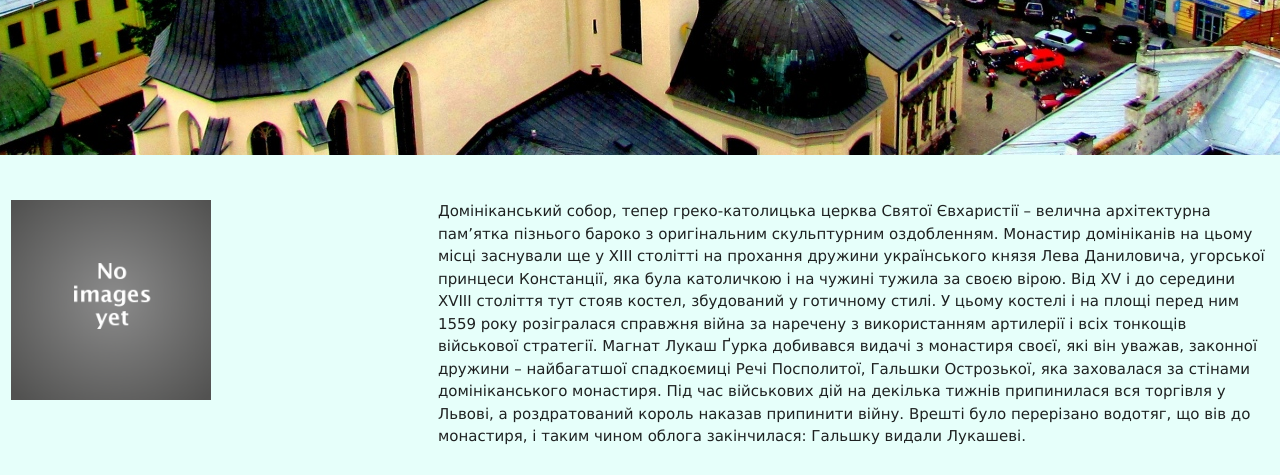
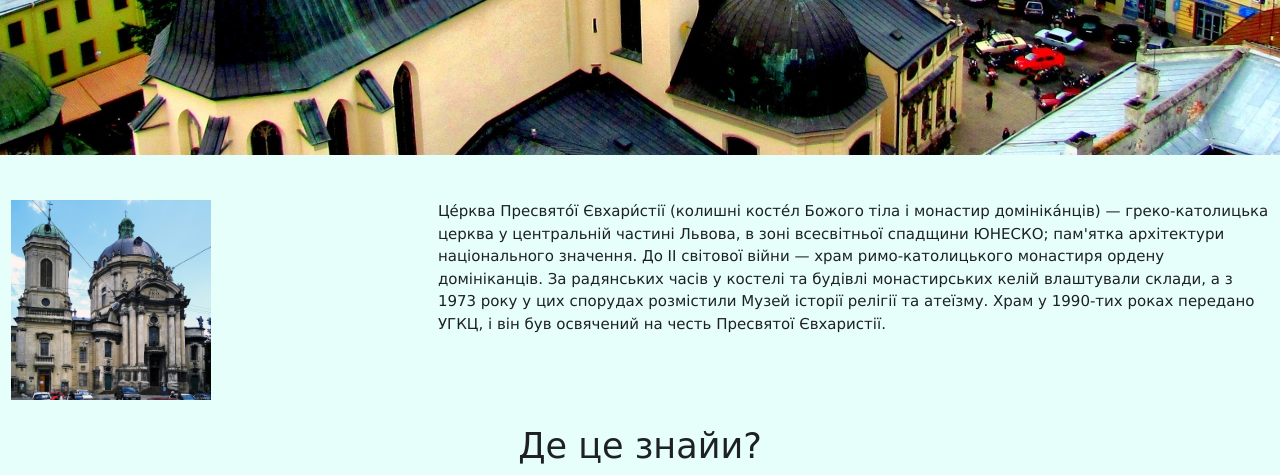
Before and after one commit to tarasgl/WMOD, a Django app: page /show_info/4/ in a window 1280 px wide. Shown: the part 809-1284 px from the top of the page. Run offline with Django 3.2, Linux system fonts and the light colour scheme; data comes from the database, SQL or seed files in the repository; both versions use the stored data as it was after the commit; some libraries are stand-ins or nearby versions.

Commit message:
marker load on full_info page and some little fixes

```diff
--- a/mapapp/templates/mapapp/full_info.html
+++ b/mapapp/templates/mapapp/full_info.html
@@ -40,12 +40,8 @@
   <br>
   <br>
 <div class="row">
-         <div class="col s4" id="ImageContainer"><img width="200", height="200" src="{% static 'images/empty_gallery.png' %}"></div>
-         <div class="col s8" id="DescriptionContainer">Домініканський собор, тепер греко-католицька церква Святої Євхаристії – велична архітектурна пам’ятка пізнього бароко з оригінальним скульптурним оздобленням.
-
-Монастир домініканів на цьому місці заснували ще у XIII столітті на прохання дружини українського князя Лева Даниловича, угорської принцеси Констанції, яка була католичкою і на чужині тужила за своєю вірою. Від XV і до середини XVIII століття тут стояв костел, збудований у готичному стилі.
-
-У цьому костелі і на площі перед ним 1559 року розігралася справжня війна за наречену з використанням артилерії і всіх тонкощів військової стратегії. Магнат Лукаш Ґурка добивався видачі з монастиря своєї, які він уважав, законної дружини – найбагатшої спадкоємиці Речі Посполитої, Гальшки Острозької, яка заховалася за стінами домініканського монастиря. Під час військових дій на декілька тижнів припинилася вся торгівля у Львові, а роздратований король наказав припинити війну. Врешті було перерізано водотяг, що вів до монастиря, і таким чином облога закінчилася: Гальшку видали Лукашеві.      </div>
+         <div class="col s4" id="ImageContainer"><img width="200", height="200" src="{{MEDIA_URL}}{{marker.image}}"></div>
+         <div class="col s8" id="DescriptionContainer">{{marker.full_description}}</div>
         </div>
 <div class="row">
   <div class="col l1 "></div>
@@ -91,22 +87,19 @@
 
 <script>
   function initMap() {
-          var LvivCenter = {lat: 49.838, lng: 24.023};
-          var map = new google.maps.Map(document.getElementById('map'), { zoom: 13,center: LvivCenter  });
+    //making variable location good view
+          var location = [{{marker.location}}];
+          var map = new google.maps.Map(document.getElementById('map'), { zoom: 13,center: {lat: location[0],lng: location[1]}  });
           var infowindow = new google.maps.InfoWindow;
 
-          var marker;
-          {%for m in markers%}
-          //making variable location good view
-          var location = [{{m.location}}];
-		        marker = new google.maps.Marker({
+          var marker = new google.maps.Marker({
               position: {lat: location[0],lng: location[1]},
-              map: map
+              map: map,
+              icon: '{{MEDIA_URL}}{{marker.icon.iconImage}}',
           });
-            var contentString = "<h2>"+"{{m.title}}"+"</h2>";
-            contentString += "<img src='{{MEDIA_URL}}{{m.image}}' width = '100px'>";
-            contentString += "<p>{{m.short_description}}</p>";
-            contentString += "<a href='{{m.link}}'>Докладніше</a>"
+          var contentString = "<h2>"+"{{marker.title}}"+"</h2>";
+          contentString += "<img src='{{MEDIA_URL}}{{marker.image}}' width = '100px'>";
+          contentString += "<p>{{marker.short_description}}</p>";
           google.maps.event.addListener(marker, 'click', (function(marker,contentString) {
           return function() {
 
@@ -114,7 +107,7 @@
               infowindow.open(map, marker);
             }
           })(marker,contentString));
-          {%endfor%}
+
       }
 </script>
 <script async src="https://maps.googleapis.com/maps/api/js?key=AIzaSyCT2E5JhqquCtkDU5CNt_QEpy2TijuufMU&callback=initMap"></script>
```
Also changed, not shown: db.sqlite3. Lines whose indentation alone changed are shown as unchanged.
